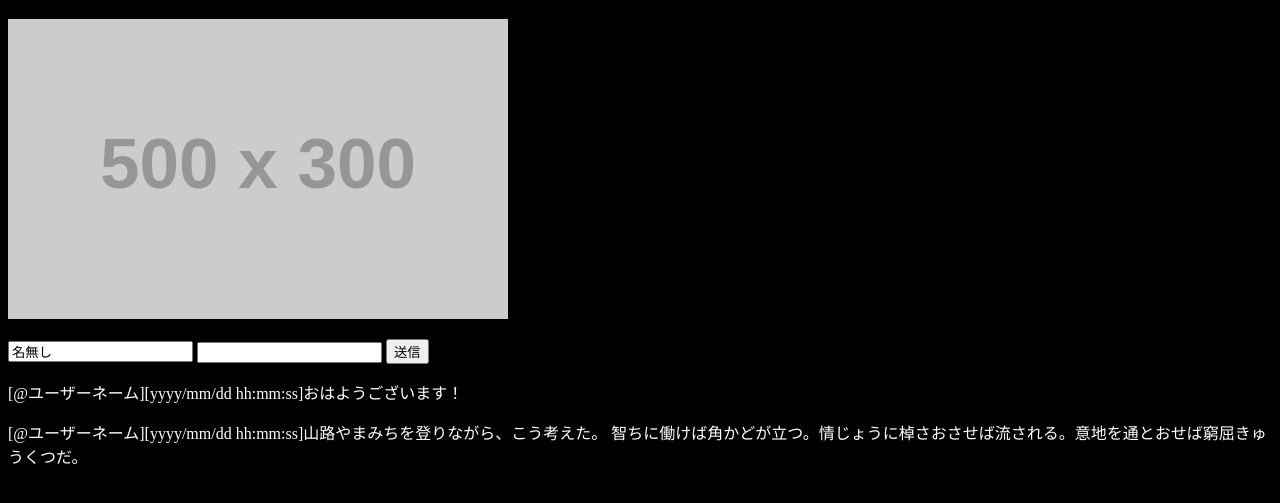
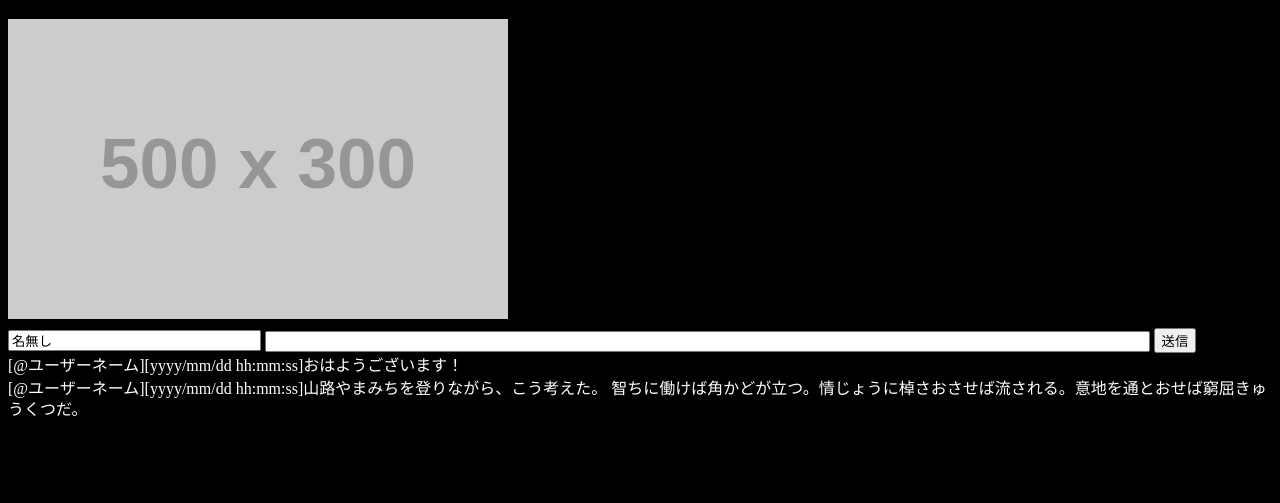
Before and after one commit to 85yago/go_small_chat, a plain HTML site: page public/chat.html in a window 1280 px wide. Both pictures are taken after typing "Sample" into the empty fields and a click on the button "送信". Shown: the part 61-564 px from the top of the page. Drawn offline with Linux system fonts and the light colour scheme; placeholder pictures from the web are drawn by us.

Commit message:
cssの調整

```diff
--- a/public/chat.css
+++ b/public/chat.css
@@ -2,3 +2,19 @@ body {
   color: #FFFFFF;
   background-color: #000000;
 }
+
+p {
+  line-height: 1.3;
+  margin-top: 3px;
+  margin-bottom: 3px;
+}
+
+#input_name {
+  width: 20%;
+  box-sizing: border-box;
+}
+
+#input_message {
+  width: 70%;
+  box-sizing: border-box;
+}
--- a/public/chat.html
+++ b/public/chat.html
@@ -10,8 +10,8 @@
     <h1>GSC</h1>
     <p><img src="https://placehold.jp/500x300.png"></p>
     <form>
-        <input type="text" id="name" name="name" value="名無し" required>
-        <input type="text" id="message" name="message" required>
+        <input type="text" id="input_name" name="name" value="名無し" required>
+        <input type="text" id="input_message" name="message" required>
         <button id="send">送信</button>
     </form>
 
--- a/public/chat.js
+++ b/public/chat.js
@@ -160,14 +160,14 @@ document.addEventListener('DOMContentLoaded',function(event){
         // データの準備
         let send_data = {};
         send_data["method"] = "postMessage";
-        send_data["name"] = document.getElementById('name').value;
-        send_data["message"] = document.getElementById('message').value;
+        send_data["name"] = document.getElementById('input_name').value;
+        send_data["message"] = document.getElementById('input_message').value;
 
         // データの送信
         socket.send(JSON.stringify(send_data));
 
         // メッセージ欄を空にする
-        document.getElementById('message').value = "";
+        document.getElementById('input_message').value = "";
     });
 });
 
```
